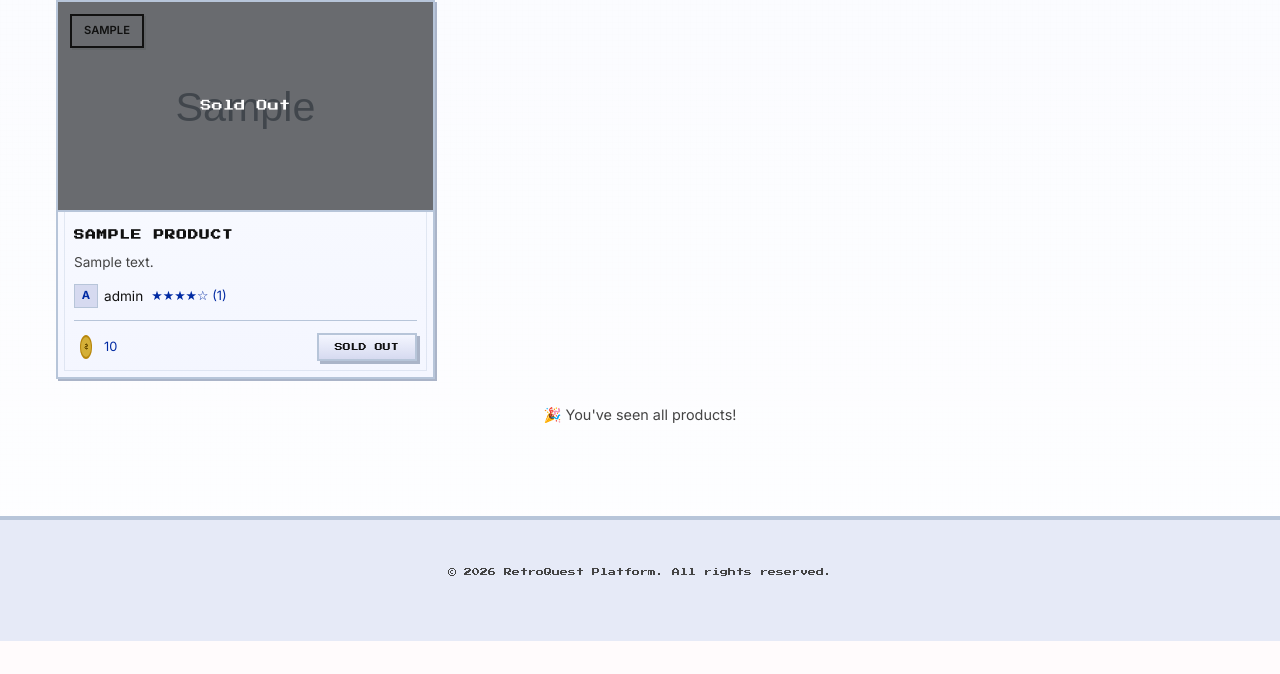
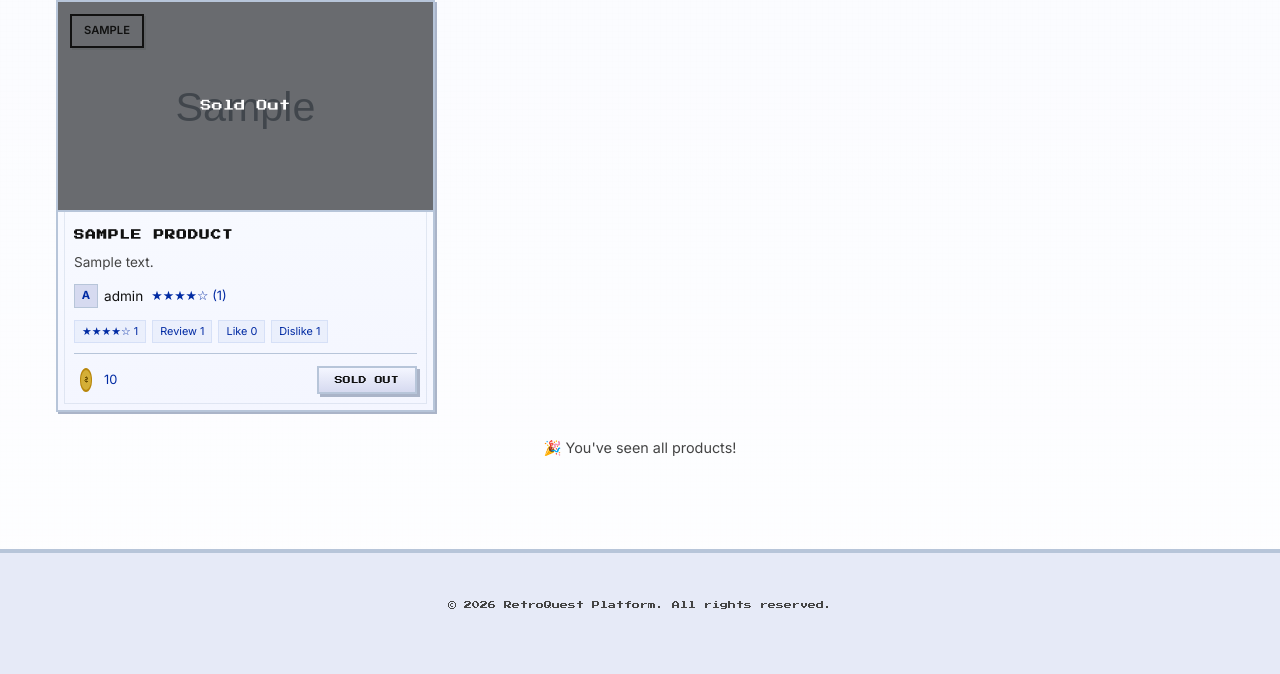
Before and after one commit to davicdavic/webapp, a Flask app: page /store/ in a window 1280 px wide. Shown: the part 446-1120 px from the top of the page. Before the commit the page ends 1087 px from the top, so only its background shows below. Run offline with Flask 3, Linux system fonts and the light colour scheme; a user stored in the database is signed in; data comes from the database, SQL or seed files in the repository; tables that the repository leaves empty hold one stand-in row (values such as "Sample post"); grey boxes marked "Sample" are stand-in pictures; data that the repository does not hold is empty; some libraries are stand-ins or nearby versions.

Commit message:
save project

```diff
--- a/app/routes/merch.py
+++ b/app/routes/merch.py
@@ -129,6 +129,60 @@ def _product_feedback_payload(product_id):
     return summary
 
 
+def _product_feedback_map(product_ids):
+    """Return compact feedback stats for many products at once."""
+    product_ids = [pid for pid in set(product_ids or []) if pid]
+    if not product_ids:
+        return {}
+
+    ratings = db.session.query(
+        ProductRating.product_id,
+        func.coalesce(func.avg(ProductRating.rating), 0).label('avg_rating'),
+        func.count(ProductRating.id).label('rating_count')
+    ).filter(ProductRating.product_id.in_(product_ids))\
+     .group_by(ProductRating.product_id)\
+     .all()
+
+    reactions = db.session.query(
+        ProductReaction.product_id,
+        ProductReaction.reaction_type,
+        func.count(ProductReaction.id).label('reaction_count')
+    ).filter(ProductReaction.product_id.in_(product_ids))\
+     .group_by(ProductReaction.product_id, ProductReaction.reaction_type)\
+     .all()
+
+    reviews = db.session.query(
+        ProductReview.product_id,
+        func.count(ProductReview.id).label('review_count')
+    ).filter(ProductReview.product_id.in_(product_ids))\
+     .group_by(ProductReview.product_id)\
+     .all()
+
+    feedback_map = {
+        pid: {
+            'avg_rating': 0.0,
+            'rating_count': 0,
+            'like_count': 0,
+            'dislike_count': 0,
+            'review_count': 0
+        }
+        for pid in product_ids
+    }
+
+    for row in ratings:
+        feedback_map[row.product_id]['avg_rating'] = float(row.avg_rating or 0)
+        feedback_map[row.product_id]['rating_count'] = int(row.rating_count or 0)
+
+    for row in reactions:
+        key = 'like_count' if row.reaction_type == 'like' else 'dislike_count'
+        feedback_map[row.product_id][key] = int(row.reaction_count or 0)
+
+    for row in reviews:
+        feedback_map[row.product_id]['review_count'] = int(row.review_count or 0)
+
+    return feedback_map
+
+
 def _apply_store_filters(query, search='', seller_search='', product_type=''):
     """Apply shared store filters for page and API results."""
     if product_type in {'digital', 'physical'}:
@@ -211,6 +265,7 @@ def index():
          .group_by(SellerRating.seller_id)\
          .all()
         rating_map = {row.seller_id: {'avg': float(row.avg_rating or 0), 'count': int(row.rating_count or 0)} for row in rows}
+    product_feedbacks = _product_feedback_map([p.id for p in products])
 
     return render_template('merch/index.html',
                          products=products,
@@ -219,7 +274,8 @@ def index():
                          product_type=product_type,
                          sort=sort,
                          pagination=products_page,
-                         seller_ratings=rating_map)
+                         seller_ratings=rating_map,
+                         product_feedbacks=product_feedbacks)
 
 
 @merch_bp.route('/api/products')
@@ -258,6 +314,8 @@ def api_products():
     start = (page - 1) * limit
     end = start + limit
     paginated = products[start:end]
+
+    product_feedbacks = _product_feedback_map([p.id for p in paginated])
 
     return jsonify({
         'products': [{
@@ -269,7 +327,14 @@ def api_products():
             'product_type': p.product_type,
             'seller_id': p.seller_id,
             'quantity': p.quantity,
-            'seller_username': p.seller.username if p.seller else None
+            'seller_username': p.seller.username if p.seller else None,
+            'feedback': product_feedbacks.get(p.id, {
+                'avg_rating': 0.0,
+                'rating_count': 0,
+                'like_count': 0,
+                'dislike_count': 0,
+                'review_count': 0
+            })
         } for p in paginated],
         'page': page,
         'limit': limit,
--- a/app/templates/merch/index.html
+++ b/app/templates/merch/index.html
@@ -134,6 +134,18 @@
                     {% else %}
                     <span class="seller-link">Sold by: Admin</span>
                     {% endif %}
+                </div>
+
+                {% set feedback = product_feedbacks.get(product.id) if product_feedbacks else None %}
+                <div class="product-feedback-meta">
+                    <span class="feedback-chip">
+                        {% set product_stars = (feedback.avg_rating if feedback else 0)|round(0, 'common')|int %}
+                        {% for i in range(1, 6) %}{% if i <= product_stars %}★{% else %}☆{% endif %}{% endfor %}
+                        {{ feedback.rating_count if feedback else 0 }}
+                    </span>
+                    <span class="feedback-chip">Review {{ feedback.review_count if feedback else 0 }}</span>
+                    <span class="feedback-chip">Like {{ feedback.like_count if feedback else 0 }}</span>
+                    <span class="feedback-chip">Dislike {{ feedback.dislike_count if feedback else 0 }}</span>
                 </div>
 
                 <div class="product-footer">
@@ -522,6 +534,25 @@
     font-size: 0.8rem;
 }
 
+.product-feedback-meta {
+    display: flex;
+    flex-wrap: wrap;
+    gap: 6px;
+    margin-bottom: 10px;
+}
+
+.feedback-chip {
+    display: inline-flex;
+    align-items: center;
+    gap: 4px;
+    padding: 4px 7px;
+    font-size: 0.68rem;
+    color: var(--px-cyan-dark);
+    background: rgba(93, 132, 214, 0.07);
+    border: 1px solid rgba(93, 132, 214, 0.14);
+    line-height: 1.2;
+}
+
 .product-footer {
     display: flex;
     justify-content: space-between;
@@ -645,6 +676,16 @@
         gap: 6px;
         margin-bottom: 10px;
         font-size: 0.72rem;
+    }
+
+    .product-feedback-meta {
+        gap: 5px;
+        margin-bottom: 8px;
+    }
+
+    .feedback-chip {
+        font-size: 0.6rem;
+        padding: 3px 6px;
     }
 
     .seller-avatar {
@@ -854,6 +895,12 @@
                     ${product.seller_username}
                    </a>`
                 : '<span class="seller-link">Sold by: Admin</span>';
+            const feedback = product.feedback || {};
+            const roundedStars = Math.round(Number(feedback.avg_rating || 0));
+            let starsHtml = '';
+            for (let i = 1; i <= 5; i += 1) {
+                starsHtml += i <= roundedStars ? '★' : '☆';
+            }
 
             const actionBtn = product.quantity > 0
                 ? `<a href="/store/product/${product.id}" class="px-btn px-btn-primary px-btn-sm">Buy Now</a>`
@@ -874,6 +921,12 @@
                     <h3 class="product-title">${product.name}</h3>
                     <p class="product-description">${description}${descSuffix}</p>
                     <div class="product-seller">${sellerHtml}</div>
+                    <div class="product-feedback-meta">
+                        <span class="feedback-chip">${starsHtml} ${Number(feedback.rating_count || 0)}</span>
+                        <span class="feedback-chip">Review ${Number(feedback.review_count || 0)}</span>
+                        <span class="feedback-chip">Like ${Number(feedback.like_count || 0)}</span>
+                        <span class="feedback-chip">Dislike ${Number(feedback.dislike_count || 0)}</span>
+                    </div>
                     <div class="product-footer">
                         <div class="product-price">
                             <span class="px-coin"></span>
```
